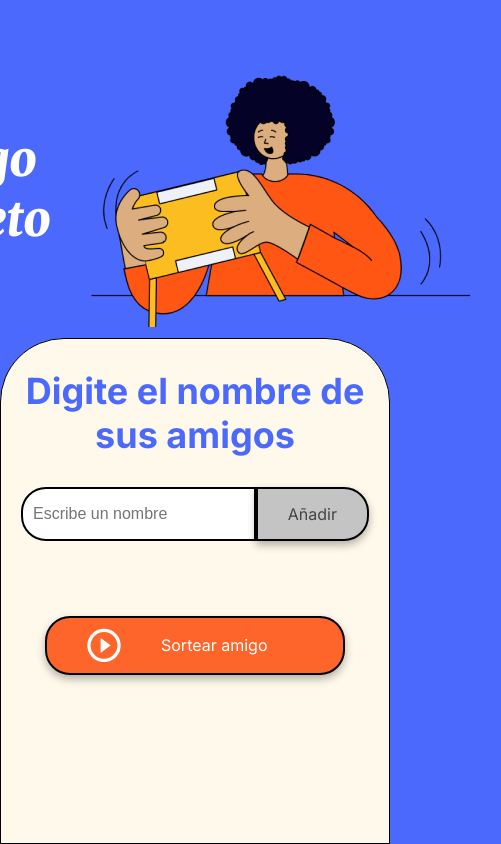
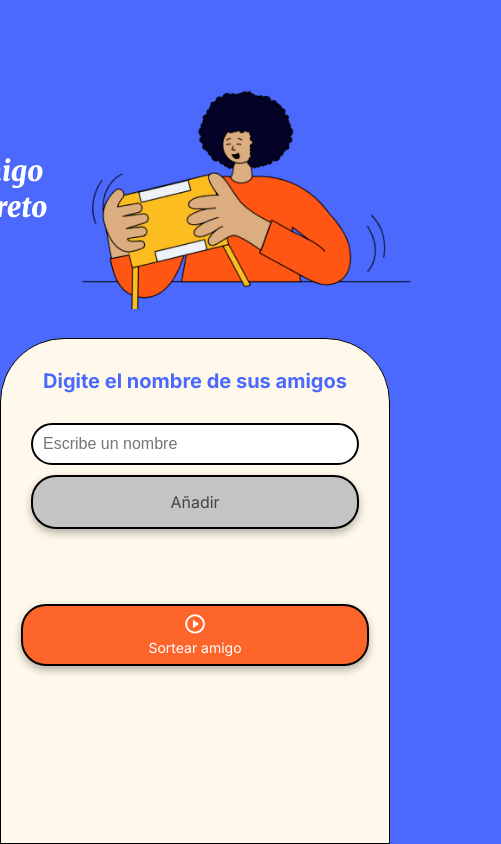
Before and after one commit to electroandblue/amigo-secreto, a plain HTML site: page index.html in a window 390 px wide. Shown: the whole page, 501 px wide, since content can reach past the window. Drawn offline with Linux system fonts and the light colour scheme.

Commit message:
Agregar responsive CSS.css

```diff
--- a/style.css
+++ b/style.css
@@ -39,6 +39,11 @@ body {
     padding: 40px 0 0;
 }
 
+.header-banner img {
+    max-width: 100%;
+    height: auto;
+}
+
 /* Sección de entrada */
 .input-section {
     flex: 60%;
@@ -59,6 +64,7 @@ body {
     font-weight: 900;
     font-style: italic;
     color: var(--color-white);
+    text-align: center;
 }
 
 .section-title {
@@ -160,6 +166,8 @@ ul {
 .button-draw:hover {
     background-color: var(--color-button-hover);
 }
+
+/* Modal */
 #customAlert {
   display: none;
   position: fixed;
@@ -194,3 +202,92 @@ ul {
   border-radius: 5px;
   cursor: pointer;
 }
+
+/* ===========================
+   MEDIA QUERIES - RESPONSIVO
+=========================== */
+
+/* Tablets */
+@media (max-width: 768px) {
+  .main-title {
+    font-size: 36px;
+  }
+
+  .section-title {
+    font-size: 28px;
+  }
+
+  .input-wrapper {
+    flex-direction: column;
+    gap: 10px;
+  }
+
+  .input-name,
+  .button-add {
+    width: 100%;
+    border-radius: 25px;
+  }
+
+  .button-container {
+    width: 80%;
+  }
+
+  .button-draw {
+    padding: 10px 20px;
+    font-size: 14px;
+  }
+
+  .button-draw img {
+    margin-right: 20px;
+    width: 24px;
+    height: 24px;
+  }
+
+  ul {
+    font-size: 16px;
+  }
+
+  .result-list {
+    font-size: 20px;
+  }
+}
+
+/* Móviles */
+@media (max-width: 480px) {
+  .main-title {
+    font-size: 28px;
+  }
+
+  .section-title {
+    font-size: 20px;
+  }
+
+  .input-wrapper {
+    padding: 0 10px;
+  }
+
+  .button-container {
+    width: 100%;
+  }
+
+  .button-draw {
+    flex-direction: column;
+    gap: 5px;
+    padding: 8px 15px;
+    font-size: 14px;
+  }
+
+  .button-draw img {
+    margin: 0;
+    width: 20px;
+    height: 20px;
+  }
+
+  ul {
+    font-size: 14px;
+  }
+
+  .result-list {
+    font-size: 18px;
+  }
+}
```
